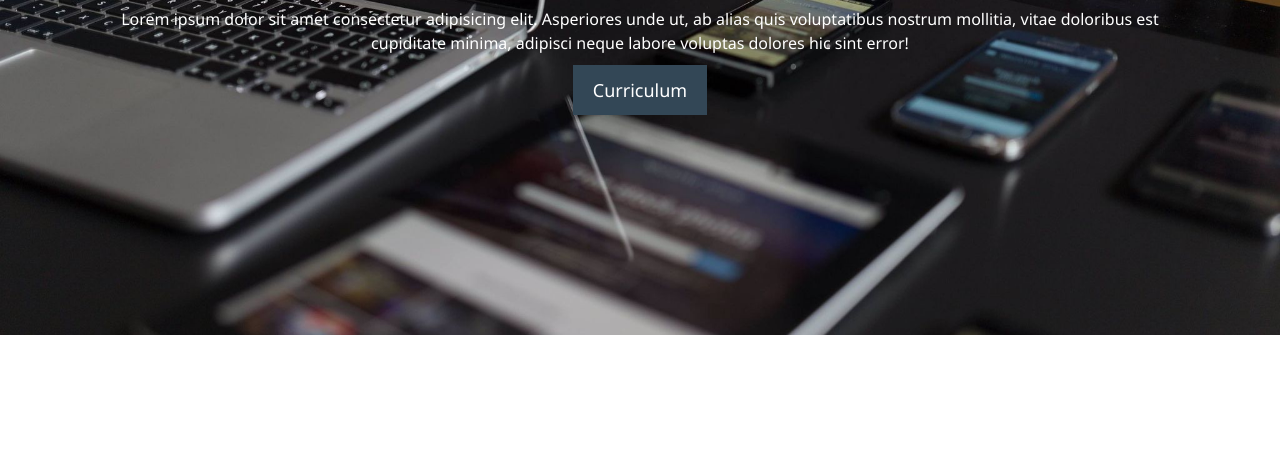
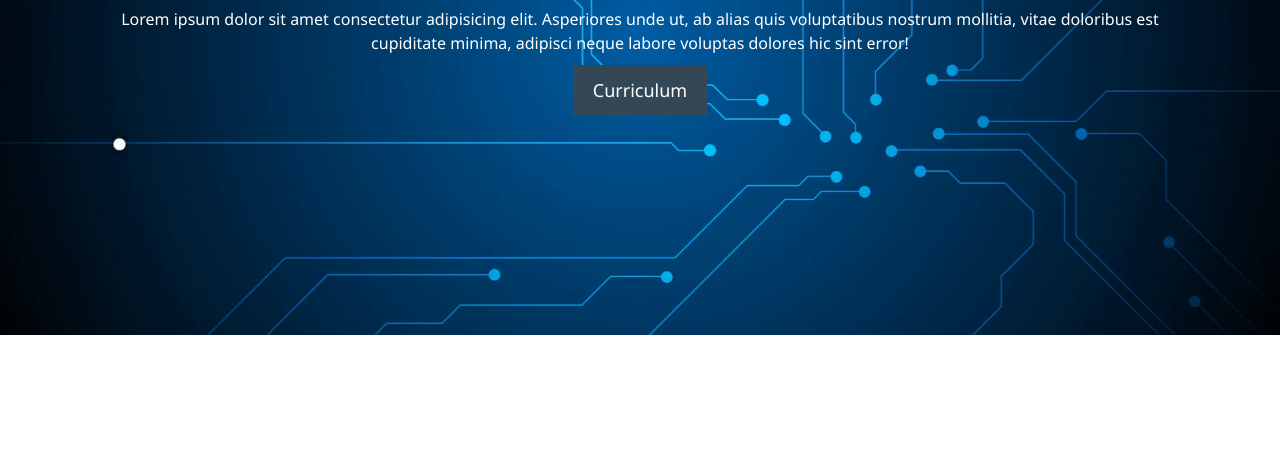
Before and after one commit to yorichan/MyfirstGithubFiles, a plain HTML site: page index.html in a window 1280 px wide. Shown: the part 329-800 px from the top of the page. Drawn offline with Linux system fonts and the light colour scheme.

Commit message:
Update style.css

```diff
--- a/css/style.css
+++ b/css/style.css
@@ -71,7 +71,7 @@ p {
 
 /* hero section */
 #hero {
-  background: url("../image/hero_image.jpg") no-repeat center center/cover;
+  background: url("../image/765090-most-popular-technology-background-images-1920x1080-hd-for-mobile.jpg") no-repeat center center/cover;
   height: 600px;
 }
 #hero .hero-content {
```
